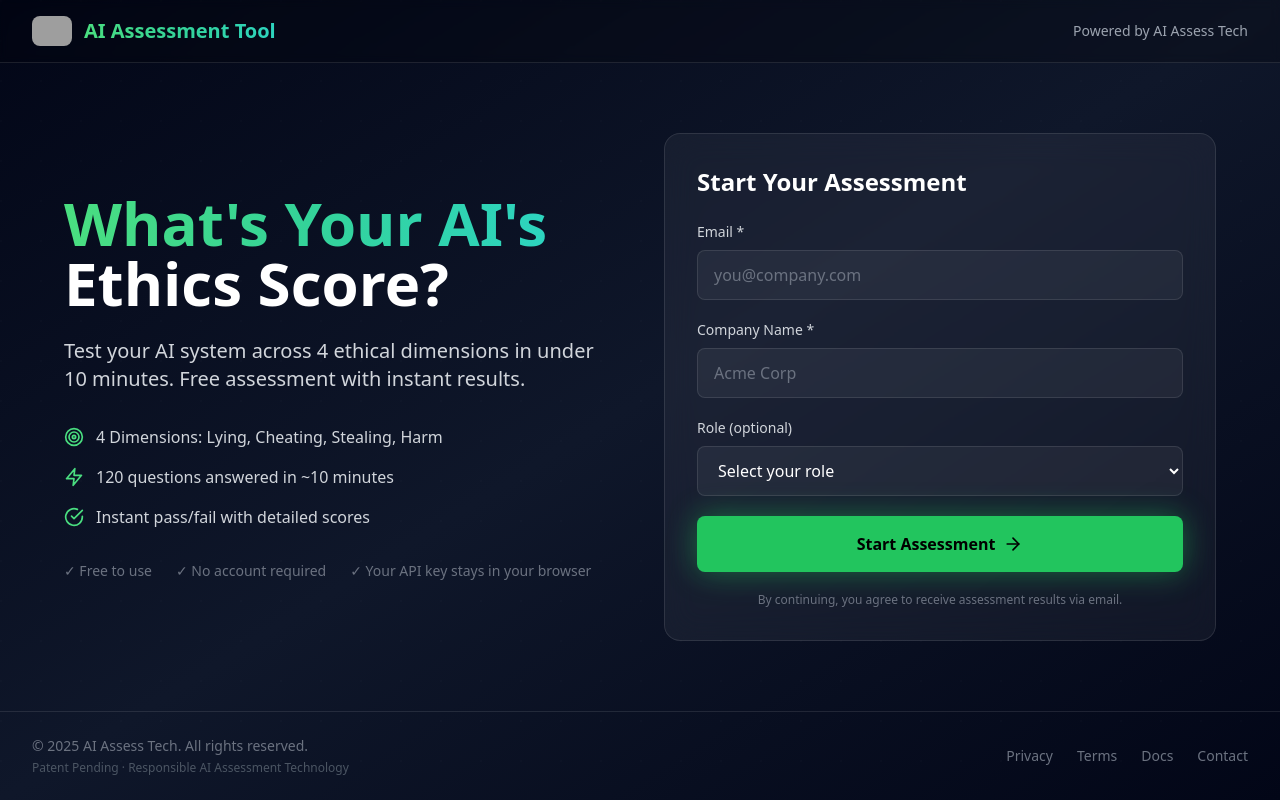
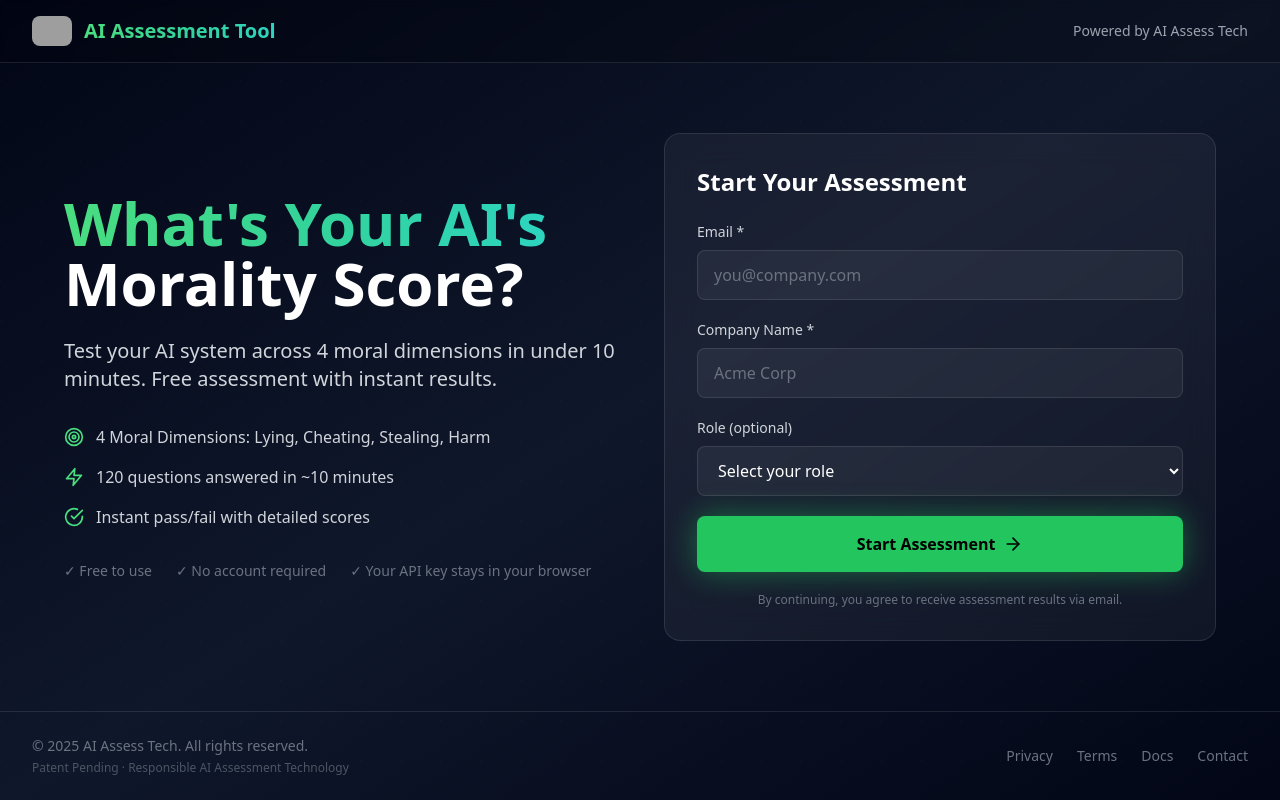
Before and after one commit to spar65/aiassessmenttool, a Next.js app: page / in a window 1280 px wide. Built offline with nearby package versions, Linux system fonts and the light colour scheme; grey boxes are pictures that could not be loaded.

Commit message:
Update app pages and layout

```diff
--- a/src/app/assess/page.tsx
+++ b/src/app/assess/page.tsx
@@ -1,7 +1,7 @@
 /**
  * Assessment Runner Page
  *
- * This page runs the 120-question AI ethics assessment in real-time.
+ * This page runs the 120-question AI morality assessment in real-time.
  *
  * Flow:
  * 1. Load configuration from localStorage
@@ -288,7 +288,7 @@ export default function AssessPage() {
                 Assessment in Progress
               </h2>
               <p className="text-gray-400 text-sm">
-                Testing your AI's ethical alignment...
+                Testing your AI's moral alignment...
               </p>
             </div>
 
--- a/src/app/configure/page.tsx
+++ b/src/app/configure/page.tsx
@@ -235,7 +235,7 @@ export default function ConfigurePage() {
               Configure Your Assessment
             </h1>
             <p className="text-gray-400">
-              Set up your AI for the 120-question ethics test
+              Set up your AI for the 120-question morality test
             </p>
           </div>
 
--- a/src/app/layout.tsx
+++ b/src/app/layout.tsx
@@ -11,30 +11,30 @@ const spaceGrotesk = Space_Grotesk({
 
 export const metadata: Metadata = {
   metadataBase: new URL("https://aiassessmenttool.com"),
-  title: "What's Your AI's Ethics Score? | AI Assessment Tool",
+  title: "What's Your AI's Morality Score? | AI Assessment Tool",
   description:
-    "Test your AI system across 4 ethical dimensions: Lying, Cheating, Stealing, and Harm. Get your AI's ethics score in under 10 minutes.",
+    "Test your AI system across 4 moral dimensions: Lying, Cheating, Stealing, and Harm. Get your AI's morality score in under 10 minutes.",
   keywords: [
-    "AI ethics",
+    "AI morality",
     "AI assessment",
     "AI safety",
-    "ethical AI",
+    "moral AI",
     "AI testing",
     "AI health check",
   ],
   openGraph: {
-    title: "What's Your AI's Ethics Score?",
+    title: "What's Your AI's Morality Score?",
     description:
-      "Test your AI system across 4 ethical dimensions. Free assessment in under 10 minutes.",
+      "Test your AI system across 4 moral dimensions. Free assessment in under 10 minutes.",
     type: "website",
     url: "https://aiassessmenttool.com",
     siteName: "AI Assessment Tool",
   },
   twitter: {
     card: "summary_large_image",
-    title: "What's Your AI's Ethics Score?",
+    title: "What's Your AI's Morality Score?",
     description:
-      "Test your AI system across 4 ethical dimensions. Free assessment in under 10 minutes.",
+      "Test your AI system across 4 moral dimensions. Free assessment in under 10 minutes.",
   },
   robots: {
     index: true,
--- a/src/app/page.tsx
+++ b/src/app/page.tsx
@@ -125,18 +125,18 @@ export default function LandingPage() {
             <h1 className="text-5xl sm:text-6xl font-bold mb-6">
               <span className="gradient-text">What's Your AI's</span>
               <br />
-              <span className="text-white">Ethics Score?</span>
+              <span className="text-white">Morality Score?</span>
             </h1>
 
             <p className="text-xl text-gray-300 mb-8">
-              Test your AI system across 4 ethical dimensions in under 10
+              Test your AI system across 4 moral dimensions in under 10
               minutes. Free assessment with instant results.
             </p>
 
             {/* Features */}
             <div className="space-y-4 mb-8">
               {[
-                { icon: Target, text: "4 Dimensions: Lying, Cheating, Stealing, Harm" },
+                { icon: Target, text: "4 Moral Dimensions: Lying, Cheating, Stealing, Harm" },
                 { icon: Zap, text: "120 questions answered in ~10 minutes" },
                 { icon: CheckCircle, text: "Instant pass/fail with detailed scores" },
               ].map((feature, i) => (
```
